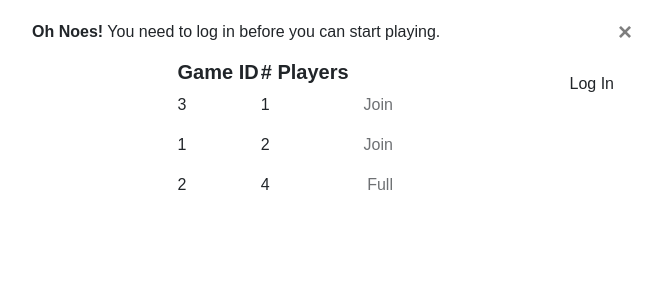
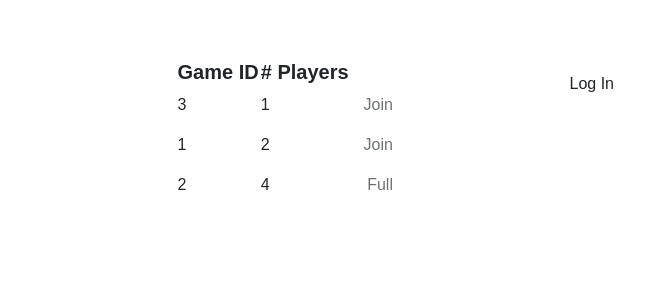
Before and after one commit to johngunderman/catan, a Flask app: page / in a window 1280 px wide. Shown: the part 65-365 px from the top of the page, without its empty margins (308-970 px from the left). Run offline with Flask 2, Linux system fonts and the light colour scheme; some libraries are stand-ins or nearby versions.

Commit message:
make login message fade out

```diff
--- a/client/templates/index.html
+++ b/client/templates/index.html
@@ -24,7 +24,7 @@
 
 <div id="table-div">
 
-  <div id="login-message-div" class="alert-message error invis">
+  <div id="login-message-div" class="alert-message error invis fade in">
     <a class="close" href="#">×</a>
     <p><strong>Oh Noes!</strong> You need to log in before you can start playing.</p>
   </div>
```
